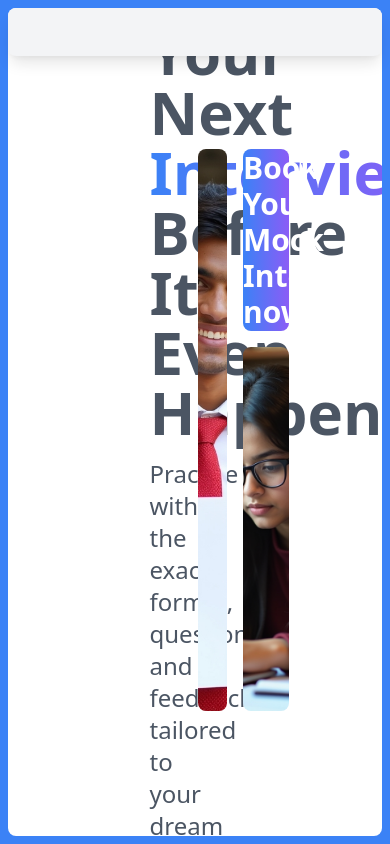
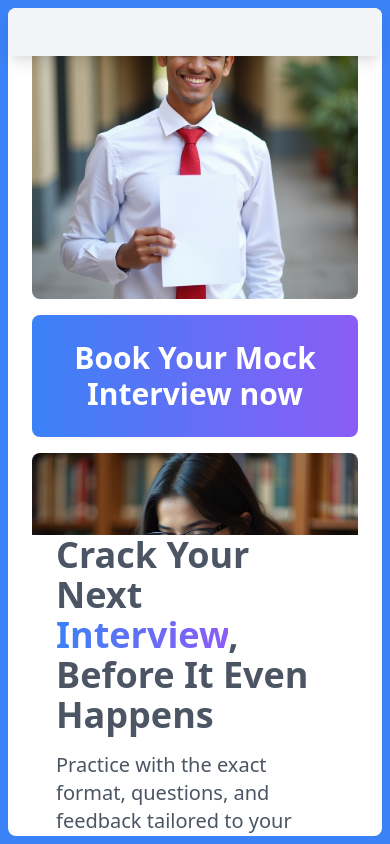
Before and after one commit to nvnjls/mock_zo, a React (Create React App) app: page / in a window 390 px wide. Built offline with nearby package versions, Linux system fonts and the light colour scheme.

Commit message:
modify landing page for responsiveness

```diff
--- a/package.json
+++ b/package.json
@@ -1,5 +1,5 @@
 {
-  "homepage": "https://your-username.github.io/my-react-site",
+  "homepage": "https://nvnjls.github.io/mock_zo/",
   "name": "mockzo_frontend",
   "version": "0.1.0",
   "private": true,
@@ -30,7 +30,9 @@
     "start": "react-scripts start",
     "build": "react-scripts build",
     "test": "react-scripts test",
-    "eject": "react-scripts eject"
+    "eject": "react-scripts eject",
+    "predeploy": "npm run build",
+    "deploy": "gh-pages -d build"
   },
   "eslintConfig": {
     "extends": [
--- a/src/components/LandingPage.tsx
+++ b/src/components/LandingPage.tsx
@@ -3,37 +3,39 @@ import Navbar from "./Nav";
 
 const LandingPage = () => {
     return (
-        <section className="flex h-screen pl-24 pr-24 w-full items-center justify-center">
-            {/* Left Section: Text */}
-            <div className=" w-1/2 text-gray-600 flex flex-col justify-center px-12 bg-white">
-                <h1 className="text-6xl font-bold mb-4">Crack Your Next <span className="gradient-text">Interview</span>, Before It Even Happens</h1>
-                <p className="text-2xl mb-6">
-                    Practice with the exact format, questions, and feedback tailored to your dream job.
-                </p>
-            </div>
-
+        <section className="flex flex-col lg:flex-row h-screen pl-6 pr-6 lg:pl-24 lg:pr-24 w-full items-center justify-center">
             {/* Right Section: Images */}
-            <div className="w-1/2 h-2/3 gap-4 flex">
+            <div className="w-full lg:w-1/2 h-2/3 gap-4 flex flex-col lg:flex-row order-1 lg:order-2">
                 {/* Vertical Image */}
-                <div className="w-1/2 h-full">
+                <div className="w-full lg:w-1/2 h-full">
                     <img
-                        src="images/jpg/student1.jpg"
+                        src="/images/jpg/student1.jpg"
                         alt="Vertical"
                         className="object-cover rounded-lg w-full h-full"
                     />
                 </div>
 
                 {/* Two Horizontal Images */}
-                <div className="w-1/2 flex flex-col gap-4">
+                <div className="w-full lg:w-1/2 flex flex-col gap-4">
                     <button className="btn bg-gradient-to-r from-primary to-secondary rounded-lg object-cover w-full h-1/3">
                         <h1 className="text-3xl font-bold text-white">Book Your Mock Interview now</h1>
                     </button>
                     <img
-                        src="images/jpg/student2.jpg"
+                        src="/images/jpg/student2.jpg"
                         alt="Bottom Horizontal"
                         className="object-cover rounded-lg w-full h-2/3"
                     />
                 </div>
+            </div>
+
+            {/* Left Section: Text */}
+            <div className="w-full lg:w-1/2 text-gray-600 flex flex-col justify-center px-6 lg:px-12 bg-white order-2 lg:order-1">
+                <h1 className="text-4xl lg:text-6xl font-bold mb-4">
+                    Crack Your Next <span className="gradient-text">Interview</span>, Before It Even Happens
+                </h1>
+                <p className="text-xl lg:text-2xl mb-6">
+                    Practice with the exact format, questions, and feedback tailored to your dream job.
+                </p>
             </div>
         </section>
     );
```
